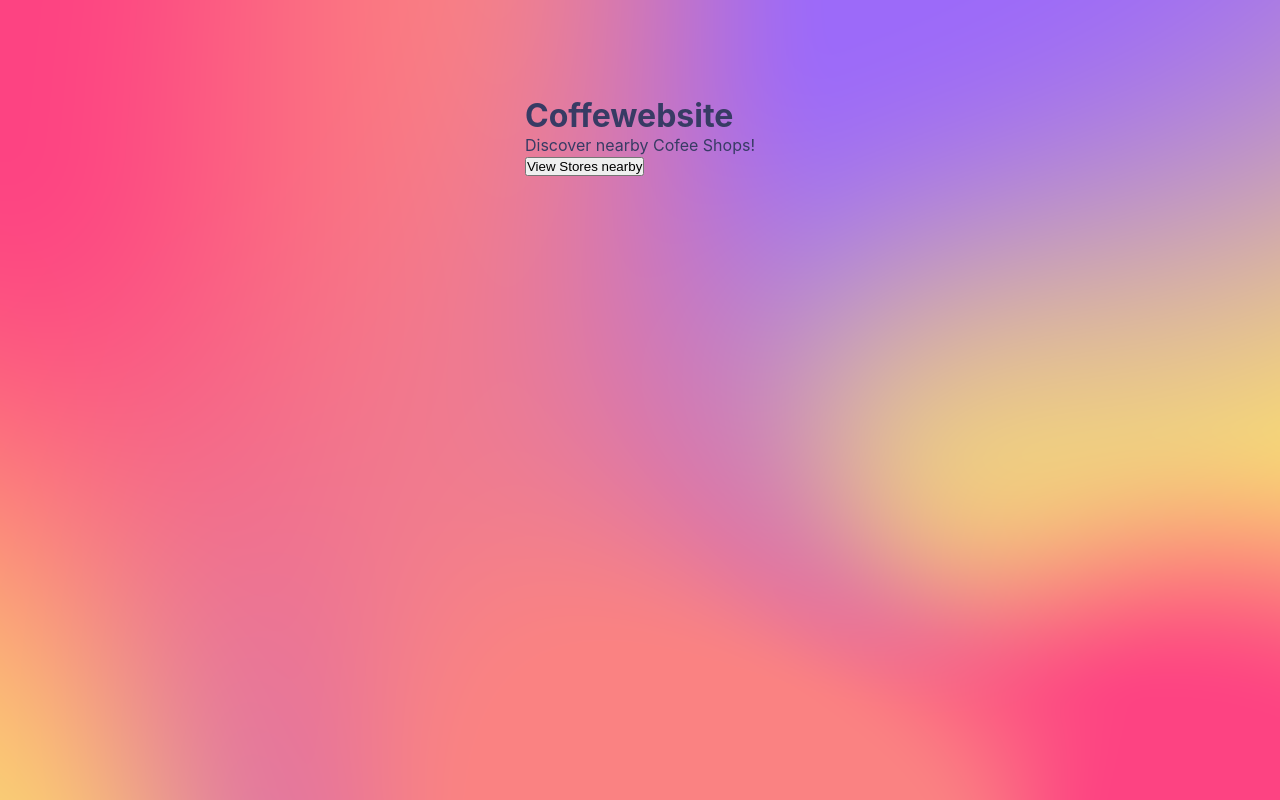
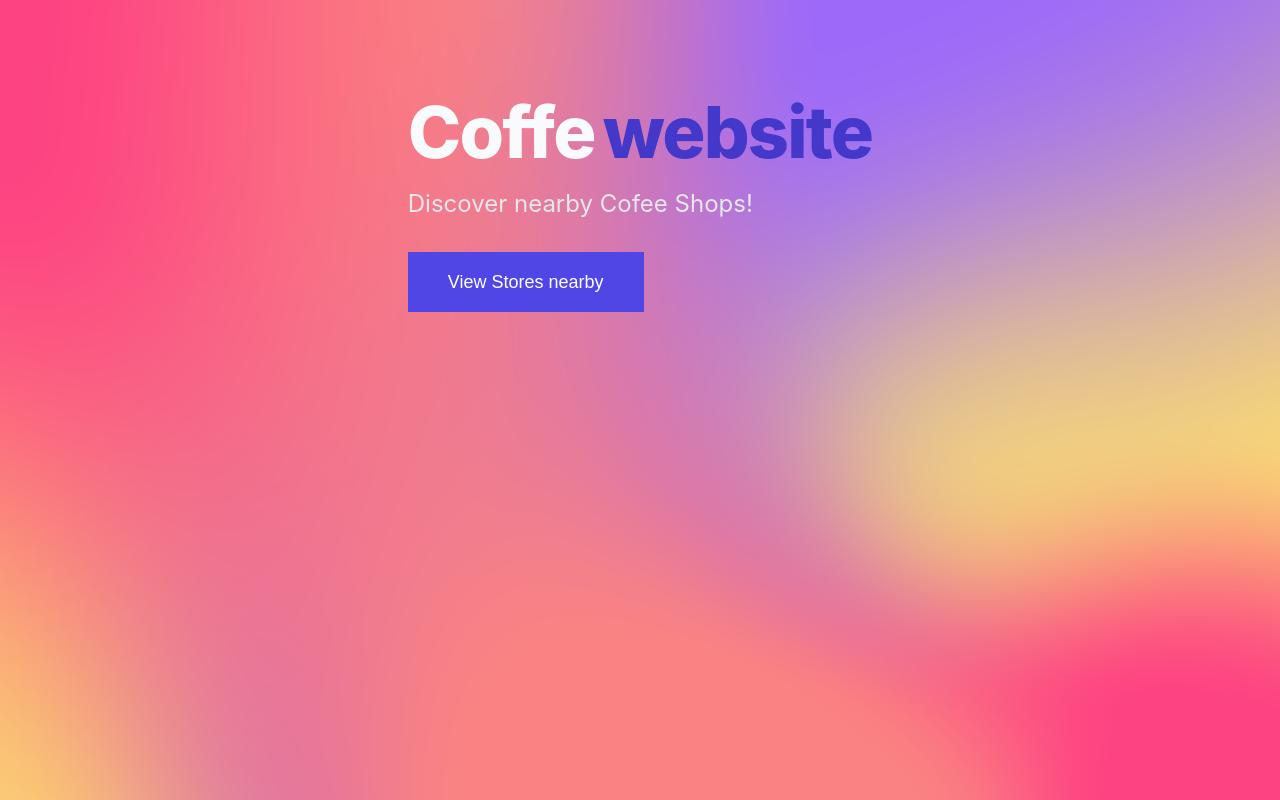
Before and after one commit to mrprg/first-next.js-app-coffe-website-, a Next.js app in the folder cofee-website/: page / in a window 1280 px wide. Built offline with nearby package versions, Linux system fonts and the light colour scheme.

Commit message:
add styles and responsive to Banner

```diff
--- a/cofee-website/styles/Banner.module.css
+++ b/cofee-website/styles/Banner.module.css
@@ -0,0 +1,133 @@
+/** By default, this is a mobile breakpoint **/
+.container {
+  margin-bottom: 6rem;
+  position: relative;
+  z-index: 2;
+}
+
+.title {
+  letter-spacing: -0.025em;
+  font-weight: 800;
+  color: var(--text-black);
+
+  font-size: 3rem /* 48px */;
+  line-height: 1;
+}
+
+.title1 {
+  color: rgba(249, 250, 251, 1);
+}
+
+.title2 {
+  display: block;
+  color: var(--text-purple);
+}
+
+.subTitle {
+  margin-top: 0.75rem;
+  font-size: 1.5rem /* 24px */;
+  line-height: 2rem /* 32px */;
+
+  color: var(--text-white-100);
+}
+
+.button {
+  margin-top: 1.25rem;
+  background-color: var(--text-purple-dark);
+  cursor: pointer;
+  color: white;
+  outline: 0;
+  border: 0px;
+
+  padding-top: 1rem /* 16px */;
+  padding-bottom: 1rem /* 16px */;
+  font-size: 1.125rem /* 18px */;
+  line-height: 1.75rem /* 28px */;
+  padding-left: 2.5rem /* 40px */;
+  padding-right: 2.5rem /* 40px */;
+}
+
+.button:hover {
+  background-color: var(--text-purple-dark);
+}
+
+/**
+    Breakpoints:
+    ------------
+    sm: min-width: 640px; //small device
+    md: min-width: 768px; // medium device
+    lg: min-width: 1024px; // large device
+    xl: min-width: 1280px; // extra large device
+    2xl: min-width: 1536px; // 2 x extra large device
+  **/
+
+/** sm breakpoint **/
+@media (min-width: 640px) {
+  .title {
+    font-size: 3rem /* 48px */;
+    line-height: 1;
+  }
+
+  .subTitle {
+    margin-top: 1.25rem;
+    max-width: 36rem;
+  }
+
+  .button {
+    display: flex;
+    margin-top: 2rem;
+  }
+}
+
+/** md breakpoint **/
+@media (min-width: 768px) {
+  .title {
+    font-size: 3.75rem /* 60px */;
+    line-height: 1;
+  }
+
+  .subTitle {
+    margin-top: 1.25rem;
+  }
+
+  .button {
+    padding-top: 1rem /* 16px */;
+    padding-bottom: 1rem /* 16px */;
+    font-size: 1.125rem /* 18px */;
+    line-height: 1.75rem /* 28px */;
+    padding-left: 2.5rem /* 40px */;
+    padding-right: 2.5rem /* 40px */;
+  }
+}
+
+/** lg breakpoint **/
+@media (min-width: 1024px) {
+  .container {
+    text-align: left;
+  }
+
+  .title {
+    font-size: 4.5rem /* 72px */;
+    line-height: 1;
+  }
+
+  .title2 {
+    padding-left: 0.5rem;
+  }
+
+  .subTitle {
+    margin-left: 0px;
+    margin-right: 0px;
+  }
+
+  .button {
+    justify-content: flex-start;
+  }
+}
+
+/** xl breakpoint **/
+@media (min-width: 1280px) {
+  .title2 {
+    display: inline;
+  }
+}
```
